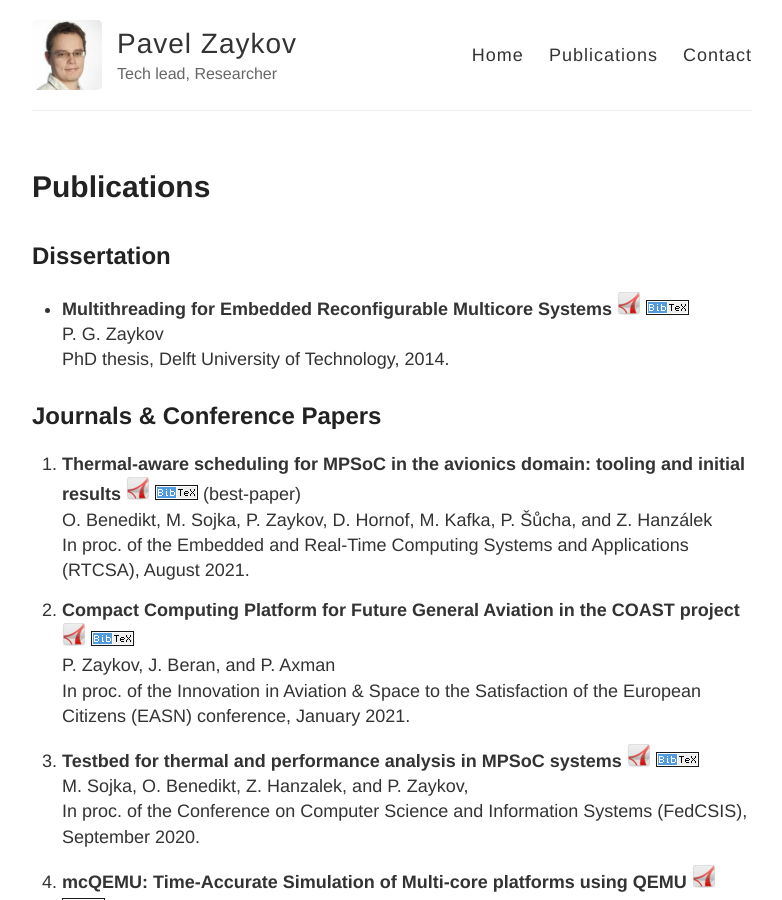
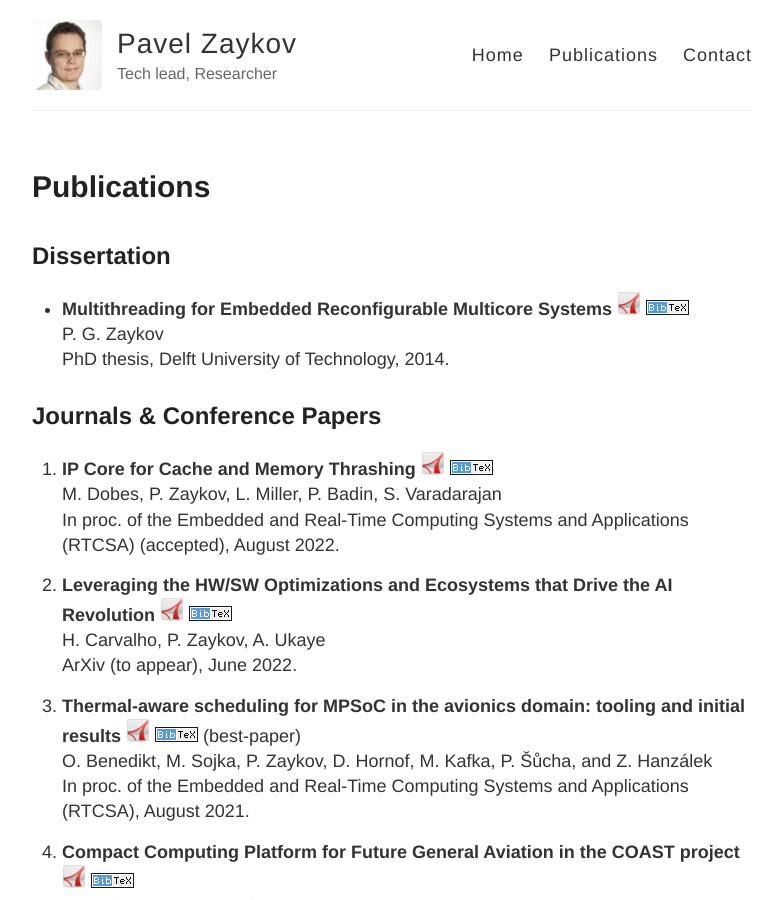
Before and after one commit to zaykov/web-page, a Jekyll site: the page built from publications.md, in a window 1280 px wide and 900 px high. Shown: the whole window, without its empty margins (248-1030 px from the left). Built offline with Jekyll 4.4.1, drawn with Linux system fonts in a browser that asks for light colours; comment, search, counter and statistics services are not loaded.

Commit message:
updated the most recent publications

```diff
--- a/publications.md
+++ b/publications.md
@@ -12,6 +12,23 @@ P. G. Zaykov<br>
 PhD thesis, Delft University of Technology, 2014.
 
 ## Journals & Conference Papers
+
+1. **IP Core for Cache and Memory Thrashing**
+<a href="" target="_blank"><img src="{{ site.url }}/images/pdf.png"></a>
+<a href="" target="_blank"><img src="{{ site.url }}/images/bibtex.png"></a>
+<br>
+M. Dobes, P. Zaykov, L. Miller, P. Badin, S. Varadarajan<br>
+In proc. of the Embedded and Real-Time Computing Systems and Applications (RTCSA) (accepted), August 2022.
+
+
+1. **Leveraging the HW/SW Optimizations and Ecosystems that Drive the AI Revolution**
+<a href="" target="_blank"><img src="{{ site.url }}/images/pdf.png"></a>
+<a href="" target="_blank"><img src="{{ site.url }}/images/bibtex.png"></a>
+<br>
+H. Carvalho, P. Zaykov, A. Ukaye<br>
+ArXiv (to appear), June 2022.
+
+
 1. **Thermal-aware scheduling for MPSoC in the avionics domain: tooling and initial results**
 <a href="https://doi.org/10.1109/RTCSA52859.2021.00026" target="_blank"><img src="{{ site.url }}/images/pdf.png"></a>
 <a href="{{ site.url }}/publications/bib/zaykov-2021-rtcsa.bib" target="_blank"><img src="{{ site.url }}/images/bibtex.png"></a>
```
